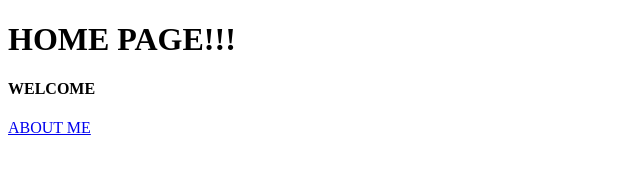
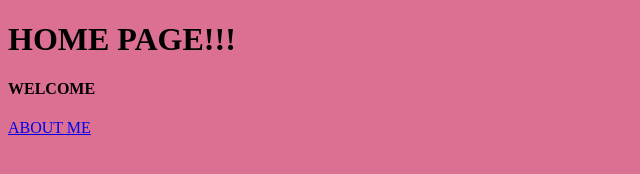
Before and after one commit to SiphesihleSephaka/Multi-Page-Hosting, a plain HTML site: page index.html in a window 1280 px wide. Shown: the whole page, without its empty margins (0-640 px from the left). Drawn offline with Linux system fonts and the light colour scheme.

Commit message:
background changed for home page

```diff
--- /dev/null
+++ b/home.css
@@ -0,0 +1,3 @@
+body {
+  background-color: palevioletred;
+}
--- a/index.html
+++ b/index.html
@@ -3,6 +3,7 @@
   <head>
     <meta charset="UTF-8" />
     <meta name="viewport" content="width=device-width, initial-scale=1.0" />
+    <link rel="stylesheet" href="/home.css" />
     <title>Multi Hosting</title>
   </head>
   <body>
```
